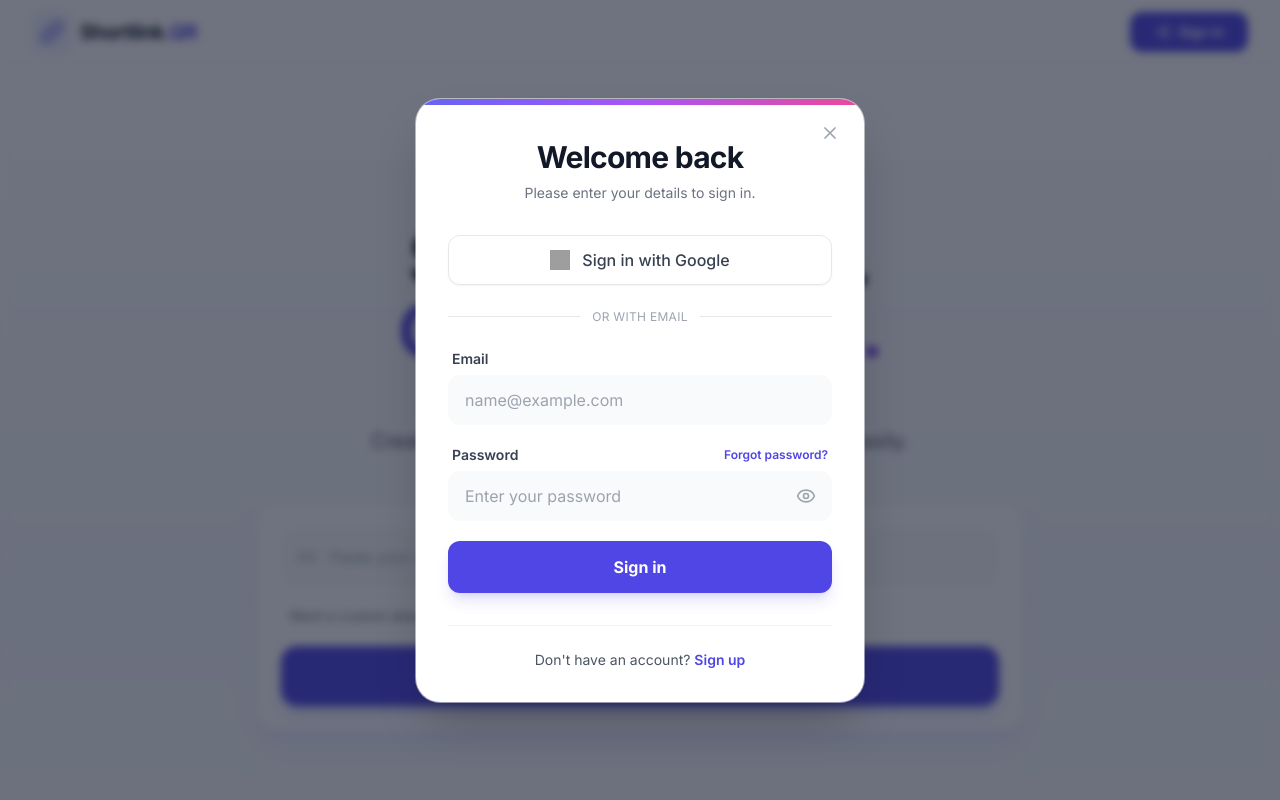
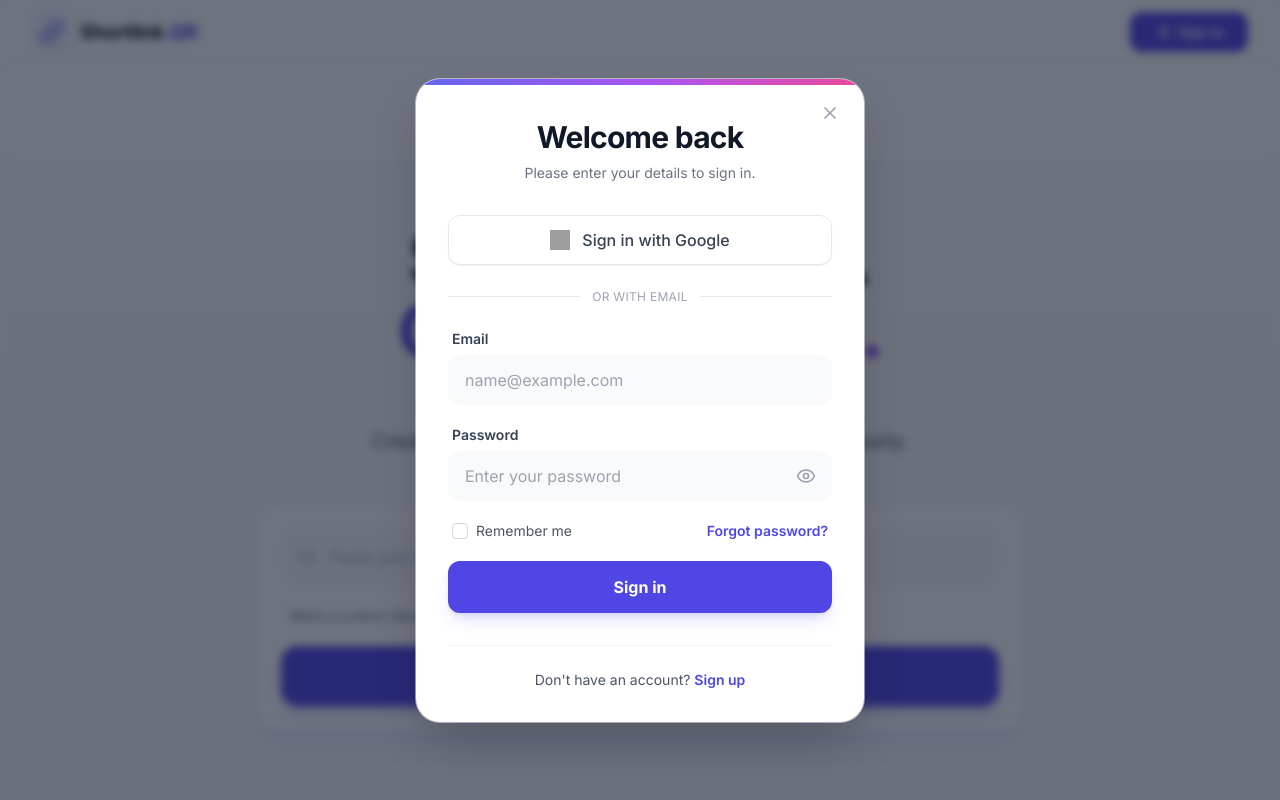
Before and after one commit to phadungkiet-dev/Demo-Shortlink-QRCode, a Vue app in the folder frontend/: page / in a window 1280 px wide. Both pictures are taken after a click on the button "Sign in". Shown: the top 800 px of the page. Built offline with nearby package versions, Linux system fonts and the light colour scheme; no server answers; grey boxes are pictures that could not be loaded.

Commit message:
Refactor: -Backend: -Change time cookie -Frontend: - Added 'Remember Me' 7 days logic for Local & Google Login.

```diff
--- a/frontend/src/components/LoginForm.vue
+++ b/frontend/src/components/LoginForm.vue
@@ -8,13 +8,14 @@ const authStore = useAuthStore();
 
 const email = ref("");
 const password = ref("");
+const rememberMe = ref(false);
 const showPassword = ref(false);
 const isLoading = ref(false);
 
 const handleLogin = async () => {
   isLoading.value = true;
   try {
-    await authStore.login(email.value, password.value);
+    await authStore.login(email.value, password.value, rememberMe.value);
     emit("login-success");
   } catch (error) {
     // Error ถูกจัดการโดย Store (Swal) แล้ว แค่หยุด Loading พอ
@@ -27,7 +28,7 @@ const handleLogin = async () => {
 <template>
   <div class="space-y-6">
     <a
-      href="/api/auth/google"
+      :href="`/api/auth/google?rememberMe=${rememberMe}`"
       class="flex items-center justify-center gap-3 w-full px-4 py-3 bg-white border border-gray-200 rounded-xl text-gray-700 font-medium hover:bg-gray-50 hover:border-gray-300 transition-all active:scale-[0.98] shadow-sm"
     >
       <img
@@ -62,19 +63,9 @@ const handleLogin = async () => {
       </div>
 
       <div class="space-y-1.5">
-        <div class="flex justify-between items-center">
-          <label class="block text-sm font-semibold text-gray-700 ml-1"
-            >Password</label
-          >
-          <router-link
-            to="/forgot-password"
-            class="text-xs font-semibold text-indigo-600 hover:text-indigo-500 transition-colors focus:outline-none focus:ring-2 focus:ring-indigo-500/20 rounded px-1"
-            @click="$emit('login-success')"
-            tabindex="-1"
-          >
-            Forgot password?
-          </router-link>
-        </div>
+        <label class="block text-sm font-semibold text-gray-700 ml-1"
+          >Password</label
+        >
         <div class="relative">
           <input
             v-model="password"
@@ -93,6 +84,32 @@ const handleLogin = async () => {
         </div>
       </div>
 
+      <div class="flex items-center justify-between">
+        <div class="flex items-center ml-1">
+          <input
+            id="remember-me"
+            v-model="rememberMe"
+            type="checkbox"
+            class="h-4 w-4 text-indigo-600 focus:ring-indigo-500 border-gray-300 rounded cursor-pointer"
+          />
+          <label
+            for="remember-me"
+            class="ml-2 block text-sm text-gray-600 cursor-pointer select-none"
+          >
+            Remember me
+          </label>
+        </div>
+
+        <router-link
+          to="/forgot-password"
+          class="text-sm font-semibold text-indigo-600 hover:text-indigo-500 transition-colors focus:outline-none focus:ring-2 focus:ring-indigo-500/20 rounded px-1"
+          @click="$emit('login-success')"
+          tabindex="-1"
+        >
+          Forgot password?
+        </router-link>
+      </div>
+
       <button
         type="submit"
         :disabled="isLoading"
--- a/frontend/src/stores/useAuthStore.js
+++ b/frontend/src/stores/useAuthStore.js
@@ -45,10 +45,14 @@ export const useAuthStore = defineStore("auth", {
     // ----------------------------------------------------------------
     // Login
     // ----------------------------------------------------------------
-    async login(email, password) {
+    async login(email, password, rememberMe = false) {
       try {
         // ส่ง Password ไป Backend (API จะจัดการ Session ให้เอง)
-        const response = await api.post("/auth/login", { email, password });
+        const response = await api.post("/auth/login", {
+          email,
+          password,
+          rememberMe,
+        });
         this.user = response.data;
 
         Swal.fire({
--- a/frontend/src/views/ResetPasswordView.vue
+++ b/frontend/src/views/ResetPasswordView.vue
@@ -2,6 +2,7 @@
 import { ref } from "vue";
 import { useRoute } from "vue-router";
 import api from "@/services/api";
+import { APP_CONFIG } from "@/config/constants";
 import {
   Lock,
   Loader2,
@@ -14,7 +15,7 @@ import {
 } from "lucide-vue-next";
 
 // Config
-const MIN_PASS_LEN = 8;
+const MIN_PASS_LEN = APP_CONFIG.VALIDATION.PASSWORD_MIN_LEN;
 
 const route = useRoute();
 const token = route.params.token;
```
Also changed, not shown: 2 other files (tests, documents, lock files or other folders).
